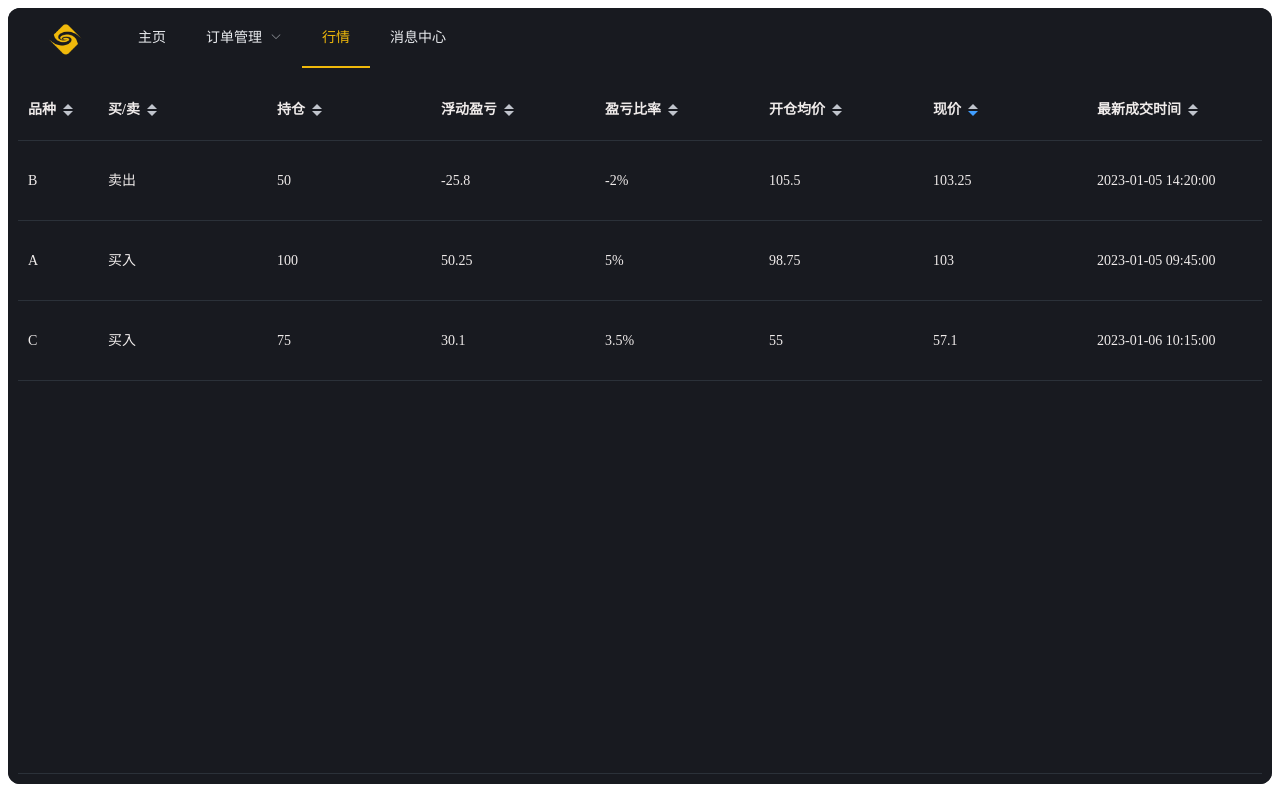
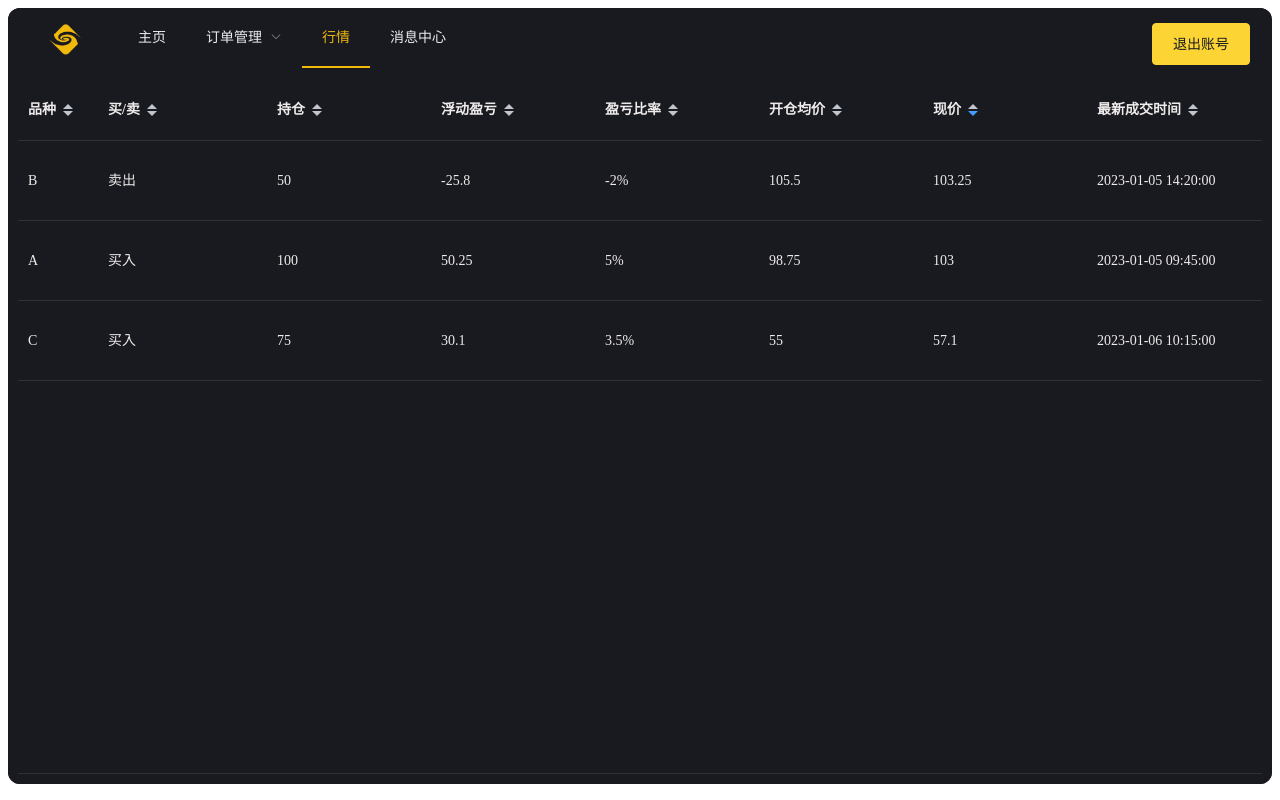
Before and after one commit to Mcrivers0517/FutureTradingSystem, a Vue app in the folder vue/: page /#/MarketQuotes in a window 1280 px wide. Built offline with nearby package versions, Linux system fonts and the light colour scheme.

Commit message:
修改了退出按钮的样式

```diff
--- a/vue/src/pages/MarketQuotes.vue
+++ b/vue/src/pages/MarketQuotes.vue
@@ -28,6 +28,15 @@
           <el-menu-item index="3">行情</el-menu-item>
           <el-menu-item index="4">消息中心</el-menu-item>
         </el-menu>
+        <div class="logout-button">
+          <el-button
+            type="primary"
+            native-type="submit"
+            @click="logout"
+            id="logoutButton"
+            >退出账号</el-button
+          >
+        </div>
       </el-header>
       <el-container class="content-container">
         <el-main class="main">
@@ -113,6 +122,9 @@ export default {
     };
   },
   methods: {
+    logout() {
+      this.$router.push("/Login");
+    },
     handleSelect(index) {
       // 处理菜单项点击事件，你可以在这里进行路由跳转
       if (index === "1") {
@@ -204,4 +216,25 @@ export default {
 .el-table::before {
   background-color: #2b3139;
 }
+.logout-button {
+  margin-top: 15px;
+  height: 42px;
+  display: flex;
+  justify-content: center;
+  position: absolute;
+  right: 0; /* 使用 right 属性将元素右对齐 */
+  margin-right: 30px;
+}
+.el-button--primary {
+  background: #fcd535;
+  border-color: #fcd535;
+  color: #181a20;
+  border-radius: 4px;
+}
+.el-button--primary:hover {
+  background: #e5c333;
+  border-color: #e5c333;
+  color: #181a20;
+  border-radius: 4px;
+}
 </style>
--- a/vue/src/pages/StockTrendChart.vue
+++ b/vue/src/pages/StockTrendChart.vue
@@ -1006,7 +1006,9 @@ export default {
   height: 42px;
   display: flex;
   justify-content: center;
-  margin-left: 115vh;
+  position: absolute;
+  right: 0; /* 使用 right 属性将元素右对齐 */
+  margin-right: 30px;
 }
 #logoutButton.el-button--primary {
   background: #fcd535;
--- a/vue/src/pages/UserProfiles.vue
+++ b/vue/src/pages/UserProfiles.vue
@@ -157,8 +157,8 @@ export default {
     this.getUserInfo();
   },
   methods: {
-    logout(){
-        this.$router.push("/Login");
+    logout() {
+      this.$router.push("/Login");
     },
     handleSelect(index) {
       // 处理菜单项点击事件，你可以在这里进行路由跳转
@@ -375,7 +375,9 @@ export default {
   height: 42px;
   display: flex;
   justify-content: center;
-  margin-left: 115vh;
+  position: absolute;
+  right: 0; /* 使用 right 属性将元素右对齐 */
+  margin-right: 30px;
 }
 .el-button--primary {
   background: #fcd535;
```
